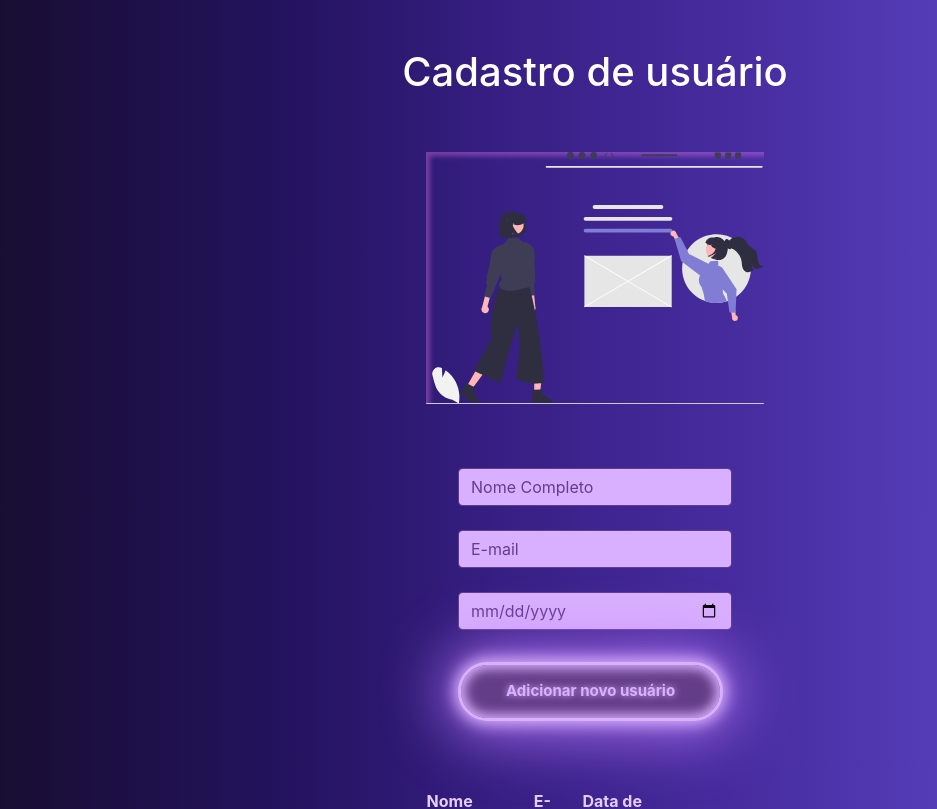
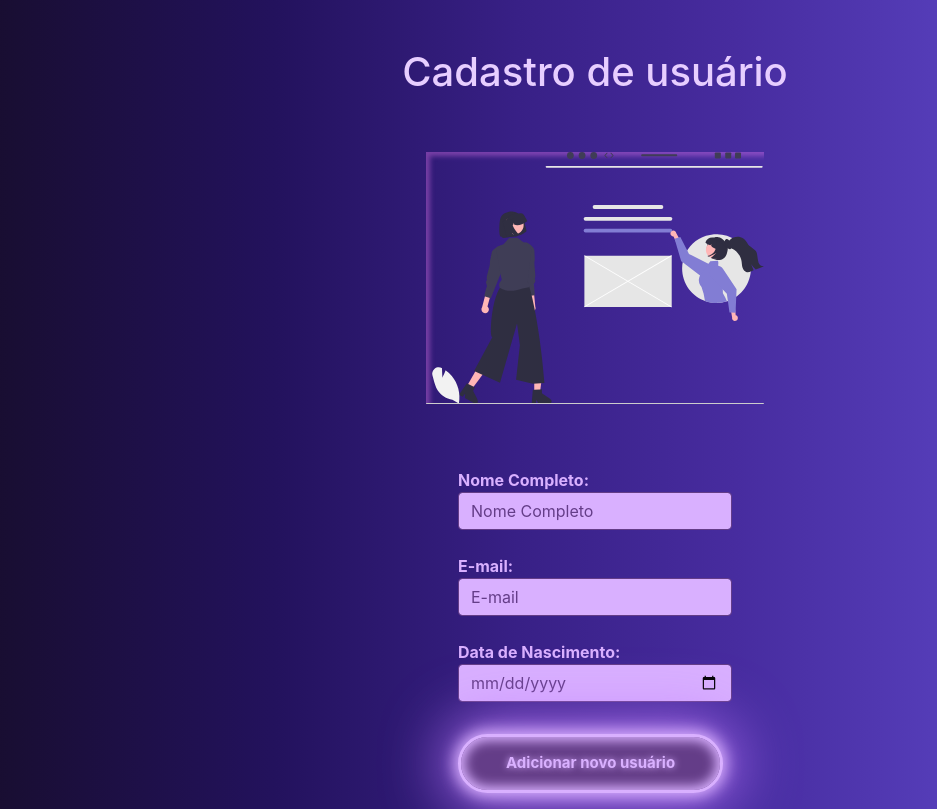
Before and after one commit to marcoscapiberibe/crud_react, a React (Create React App) app: page / in a window 1280 px wide. Shown: the top 809 px of the page, without its empty margins (45-982 px from the left). Built offline with nearby package versions, Linux system fonts and the light colour scheme; no server answers; the database is empty.

Commit message:
Correções na parte de responsiva.

```diff
--- a/src/components/Cadastro/Cadastro.css
+++ b/src/components/Cadastro/Cadastro.css
@@ -15,7 +15,7 @@
 
 .cadastro__titulo {
     margin-top: 3em;
-    color: #ffffff;
+    color: rgb(231, 206, 255);
     text-align: center;
 }
 
@@ -68,14 +68,24 @@
 }
 
 
-@media screen and (max-width: 450px)  {
+@media screen and (max-width: 500px)  {
     .imagem__cadastro {
         width: 60%;
     }
 
     .form__list__item {
-        /* display: flex;
-        flex-direction: column; */
         width: 95%;
     }
+
+    .form__list {
+        font-size: 14px;
+    }
+
+    .form__list__item {
+        font-size: 11px;
+    }
+
+    .btn__pencil__erase {
+        width: 90%;
+    }
 }
--- a/src/components/FormularioCadastro/FormularioCadastro.css
+++ b/src/components/FormularioCadastro/FormularioCadastro.css
@@ -1,3 +1,8 @@
+.form__label {
+    color: rgb(217, 176, 255);
+    font-weight: bold;
+}
+
 .button__add {
     border-radius: 30px;
 
--- a/src/components/FormularioCadastro/index.jsx
+++ b/src/components/FormularioCadastro/index.jsx
@@ -45,33 +45,20 @@ const FormularioCadastro = (props) => {
     return (<>
 
         <form autoComplete="off" onSubmit={manipuladorFormEnvio}>
+            <label className="form__label">Nome Completo:</label>
             <div className="form-group input-group">
-                {/* <div className="input-group-prepend">
-                    <div className="input-group-text">
-                        <i className="fas fa-user"></i>
-                    </div>
-                </div> */}
                 <input className="form-control  input__group__resize" placeholder="Nome Completo" name="fullName" value={values.fullName}
                     onChange={manipuladorInputChange} />
             </div>
 
-
+            <label className="form__label">E-mail:</label>
             <div className="form-group input-group">
-                {/* <div className="input-group-prepend">
-                    <div className="input-group-text">
-                        <i className="fas fa-envelope"></i>
-                    </div>
-                </div> */}
                 <input className="form-control  input__group__resize" placeholder="E-mail" name="email" value={values.email} onChange={manipuladorInputChange} />
             </div>
 
+            <label className="form__label">Data de Nascimento:</label>
             <div className="form-group input-group">
-                {/* <div className="input-group-prepend">
-                    <div className="input-group-text">
-
-                    </div>
-                </div> */}
-                <input type="date" className="form-control  input__group__resize" id="date" placeholder="Data de nascimento" name="birthday" value={values.birthday} onChange={manipuladorInputChange} />
+                <input type="date" className="form-control  input__group__resize" id="input-date" placeholder="Data de nascimento" name="birthday" value={values.birthday} onChange={manipuladorInputChange} />
             </div>
 
             <div className="form-group mt-2">
```
